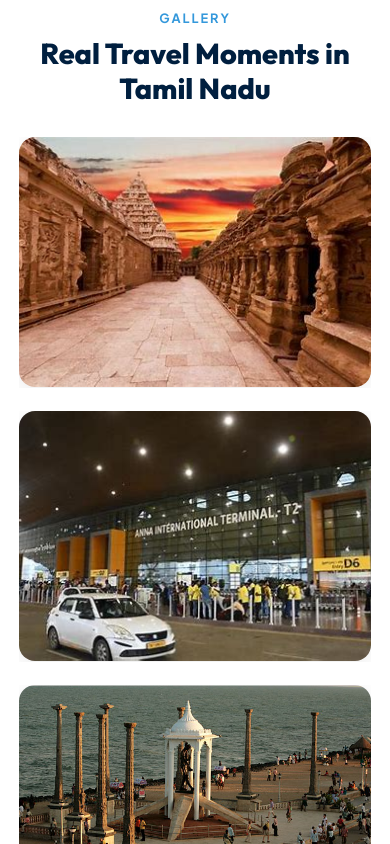
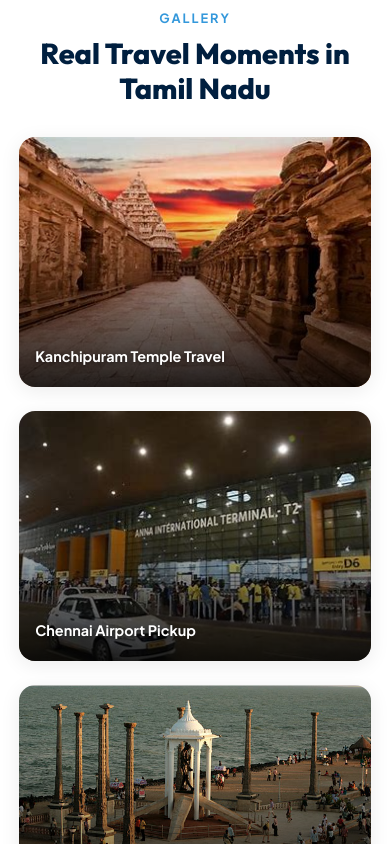
Before and after one commit to theaswinloganathan/travels-website, a React (Vite) app: page / in a window 390 px wide. Shown: the part 5620-6464 px from the top of the page. Built offline with nearby package versions, Linux system fonts and the light colour scheme.

Commit message:
Fix: Make gallery image labels visible by default on mobile only

```diff
--- a/src/index.css
+++ b/src/index.css
@@ -570,6 +570,27 @@ section { padding: 5rem 0; }
   #packages, #services, #testimonials { display: none !important; }
   .footer { order: 6; }
 
+  /* Gallery Label Visibility for Mobile */
+  .gallery-overlay {
+    opacity: 1 !important;
+    background: linear-gradient(to top, rgba(0,0,0,0.85) 0%, transparent 70%) !important;
+    padding: 1.2rem 1rem !important;
+  }
+  .gallery-overlay span {
+    font-size: 0.9rem !important;
+    font-weight: 700 !important;
+    color: white !important;
+    text-shadow: 0 1px 4px rgba(0,0,0,0.5);
+  }
+
+  .gallery-fade-in {
+    animation: galleryFadeIn 0.4s ease forwards;
+  }
+  @keyframes galleryFadeIn {
+    from { opacity: 0; transform: translateY(10px); }
+    to { opacity: 1; transform: translateY(0); }
+  }
+
   .features-grid, .vehicles-grid, .packages-grid, .routes-grid-new, .services-grid-premium, .testimonials-grid {
     grid-template-columns: 1fr !important;
     gap: 1.2rem;
```
